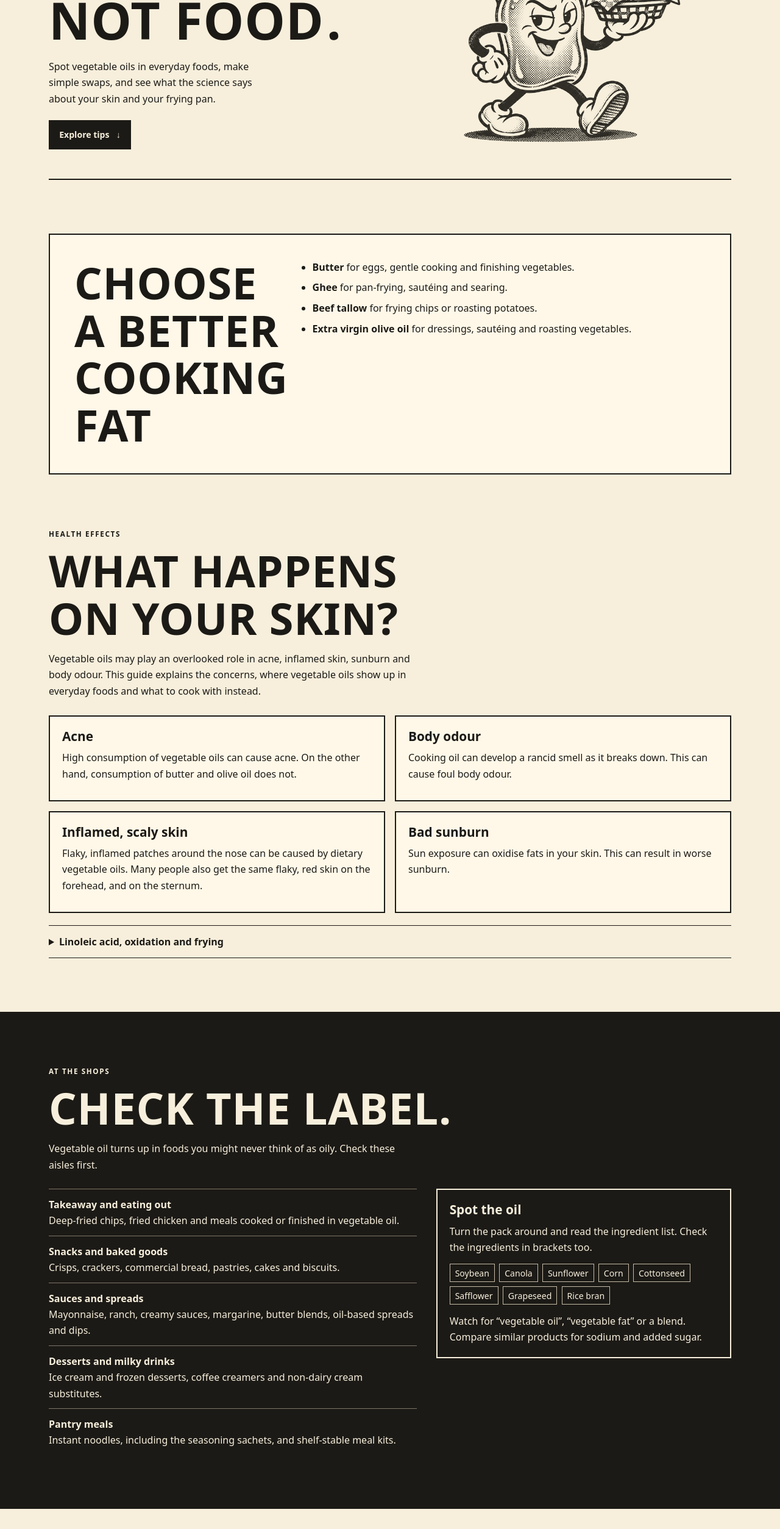
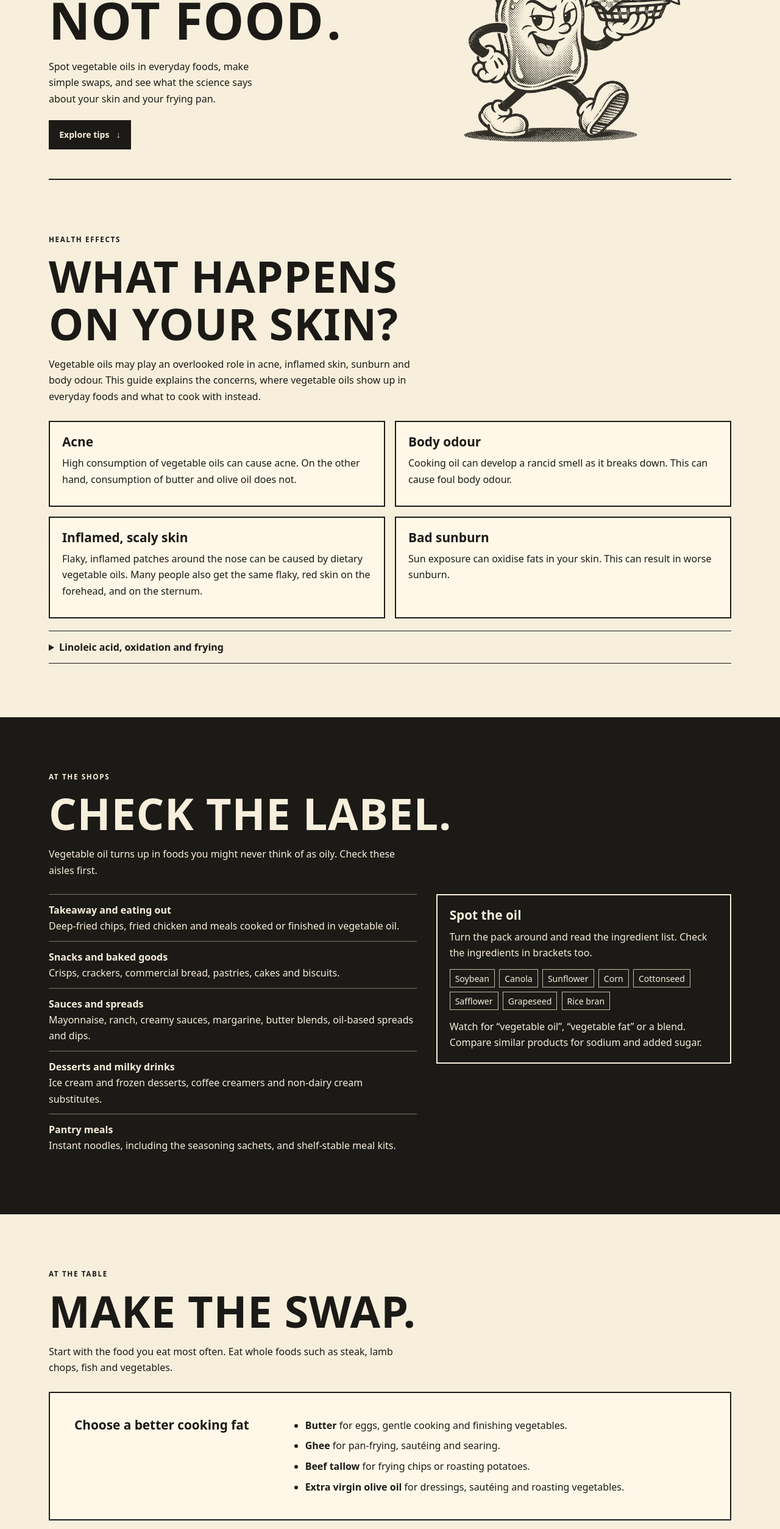
Before and after one commit to BrotherCreamy/oil-is-not-food-site, a plain HTML site: page index.html in a window 1280 px wide. Shown: the part 240-2747 px from the top of the page at 61% size. Drawn offline with Linux system fonts and the light colour scheme.

Commit message:
Put cooking fats first in food swaps

```diff
--- a/index.html
+++ b/index.html
@@ -30,18 +30,6 @@
       <figure class="hero-art">
         <img src="assets/oil-bottle.webp" width="900" height="600" alt="Retro comic illustration of a walking oil bottle carrying fries">
       </figure>
-    </section>
-
-    <section class="wrap section" id="cooking">
-      <div class="advice-panel">
-        <h2>Choose a better cooking fat</h2>
-        <ul>
-          <li><strong>Butter</strong> for eggs, gentle cooking and finishing vegetables.</li>
-          <li><strong>Ghee</strong> for pan-frying, sautéing and searing.</li>
-          <li><strong>Beef tallow</strong> for frying chips or roasting potatoes.</li>
-          <li><strong>Extra virgin olive oil</strong> for dressings, sautéing and roasting vegetables.</li>
-        </ul>
-      </div>
     </section>
 
     <section class="wrap section" id="health">
@@ -108,6 +96,15 @@
       <p class="eyebrow">At the table</p>
       <h2>Make the swap.</h2>
       <p class="intro">Start with the food you eat most often. Eat whole foods such as steak, lamb chops, fish and vegetables.</p>
+      <section class="advice-panel" id="cooking">
+        <h3>Choose a better cooking fat</h3>
+        <ul>
+          <li><strong>Butter</strong> for eggs, gentle cooking and finishing vegetables.</li>
+          <li><strong>Ghee</strong> for pan-frying, sautéing and searing.</li>
+          <li><strong>Beef tallow</strong> for frying chips or roasting potatoes.</li>
+          <li><strong>Extra virgin olive oil</strong> for dressings, sautéing and roasting vegetables.</li>
+        </ul>
+      </section>
       <div class="swap-grid">
         <article>
           <figure class="comparison">
--- a/styles.css
+++ b/styles.css
@@ -57,7 +57,7 @@ h3 { font-size: 1.3rem; font-weight: 700; line-height: 1.2; }
 .advice-panel { align-items: start; border: 2px solid var(--ink); background: var(--light); padding: clamp(1.2rem, 4vw, 2.5rem); }
 .advice-panel ul { margin: 0; padding-inline-start: 1.25rem; }
 .advice-panel li + li { margin-top: .45rem; }
-#cooking { padding-bottom: 0; }
+#cooking { margin-bottom: 1rem; }
 #eating-out { margin-top: 1rem; }
 .footer { display: flex; justify-content: space-between; align-items: center; gap: .75rem; padding-block: 1.25rem; border-top: 2px solid var(--ink); }
 
```
